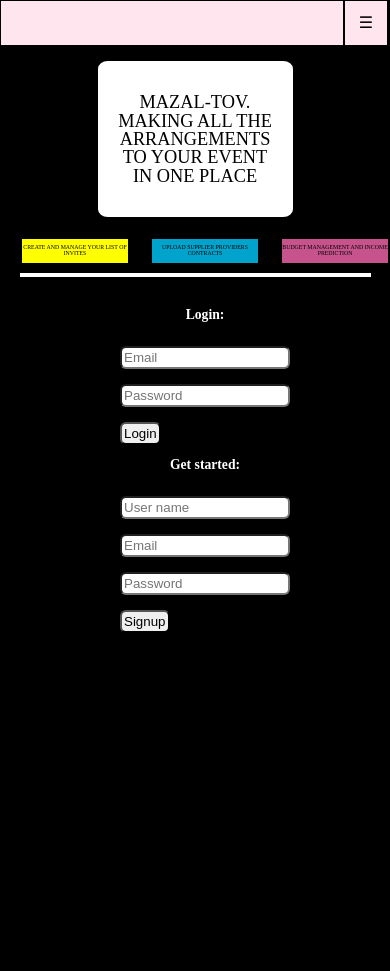
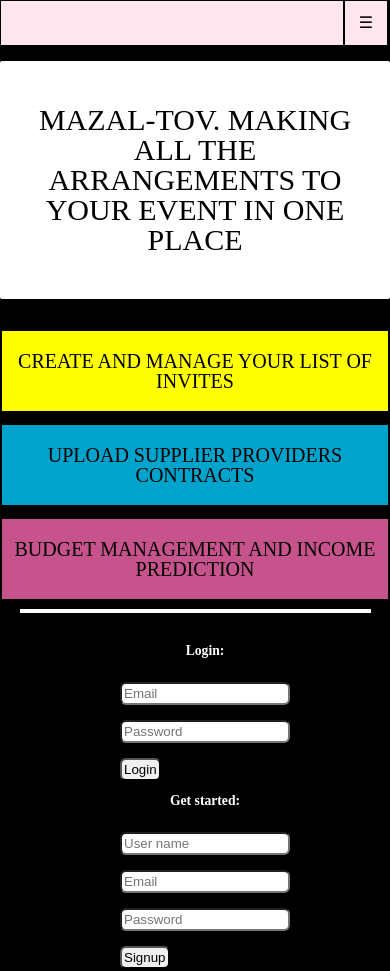
Before and after one commit to orbensimon/Mazal-Tov-Website, a website: page HTML/index.html in a window 390 px wide. Before the commit the page ends 844 px from the top, so only its background shows below. Drawn offline with Linux system fonts and the light colour scheme.

Commit message:
responsive home page final version

```diff
--- a/CSS/HomePage.css
+++ b/CSS/HomePage.css
@@ -48,18 +48,17 @@ ul.topnav li.drop-list{
 }
 /*center paragraphe*/
 div.mainP {
-    width: 50%;
     background-color: white;
     border: 2px solid white;
     padding: 12px;
     margin-left: auto;
     margin-right: auto;
     margin-top: 15px;
-    border-radius: 5%;
+    border-radius: 2px;
 }
 div.mainP p.p1{
     text-align: center;
-    font-size: 4.7vw;
+    font-size: 60px;
     text-transform: uppercase;
 }
 div.row{
@@ -135,7 +134,7 @@ div.row::after{
     margin-left: 20px;
 }
 p.p2{
-    font-size: 1.5vw;
+    font-size: 20px;
     text-align: center;
     top:50%;
     text-transform:uppercase;
@@ -209,10 +208,23 @@ input[type="button"]:hover{
     ul.topnav.responsive li#right-border a{
         border: none;
     }
-    .formrow {
+    div.mainP p.p1{
+        font-size: 30px;
+    }
+    p.p2{
+        font-size: 20px;
+        font-weight: 400;
+    }
+    div.secendrow, div.formrow {
         flex-direction: column;
         align-items: center;
         justify-content: center;
+        width: 100%;
+    }
+    div[id*="c"]{
+        margin-top: 10px;
+        width: 100%;
+        margin-left:0;
     }
 
 
--- a/HTML/HTMLPage1.html
+++ b/HTML/index.html
@@ -24,7 +24,7 @@
     <div class="mainP">
         <p class="p1">Mazal-Tov. making all the arrangements to your event in one place</p>
     </div>
-    <div class="row">
+    <div class="row secendrow">
         <div class="col-4" id="c1">
             <p class="p2">Create and manage your list of invites</p>
         </div>
```
Also changed, not shown: HTML/login.html (added, +20 -0 lines).
